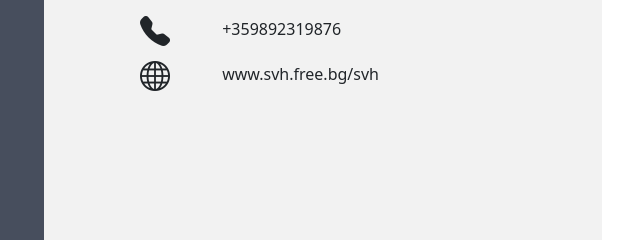
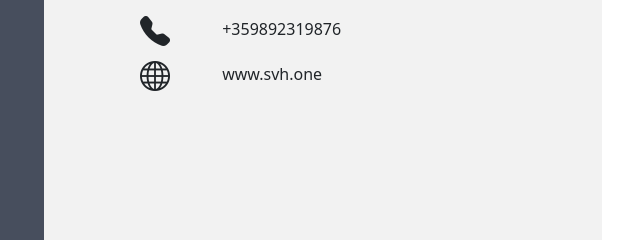
Before and after one commit to stanimirhadzhiev/svh-portfolio, a plain HTML site: page public/index.html in a window 1280 px wide. Shown: the part 3803-4043 px from the top of the page, 596-1236 px from the left. Drawn offline with nearby package versions, Linux system fonts and the light colour scheme.

Commit message:
Update index.html

```diff
--- a/public/index.html
+++ b/public/index.html
@@ -310,7 +310,7 @@
                         <div class="h-10">
                             <i class="bi bi-globe m-5 align-middle" style="font-size: 30px"></i>
                             <span>
-                                <a href="http://svh.free.bg/svh/" class="link-dark text-decoration-none">www.svh.free.bg/svh</a>
+                                <a href="https://svh.one/" class="link-dark text-decoration-none">www.svh.one</a>
                             </span>
                         </div>
                     </div>
```
